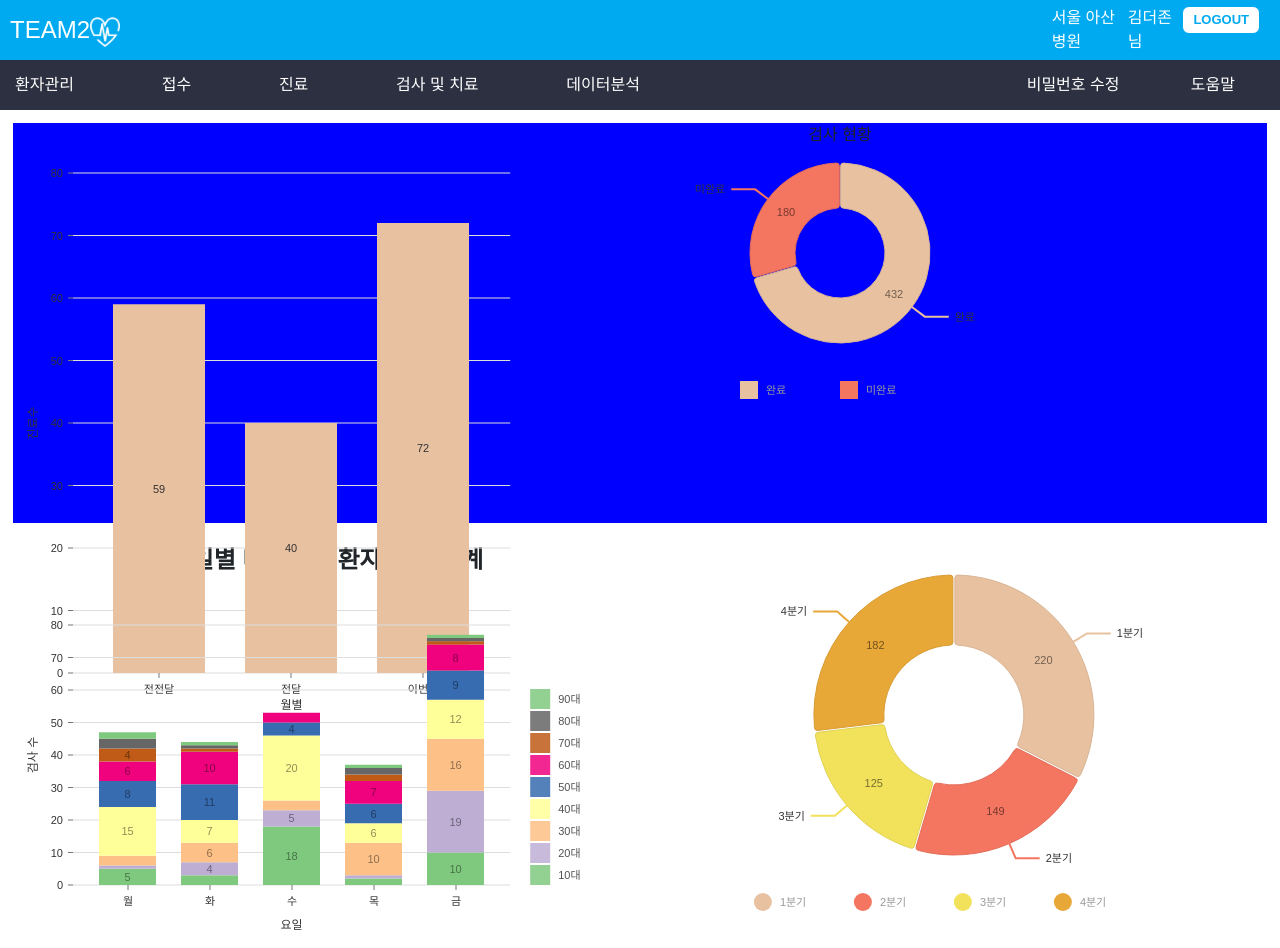
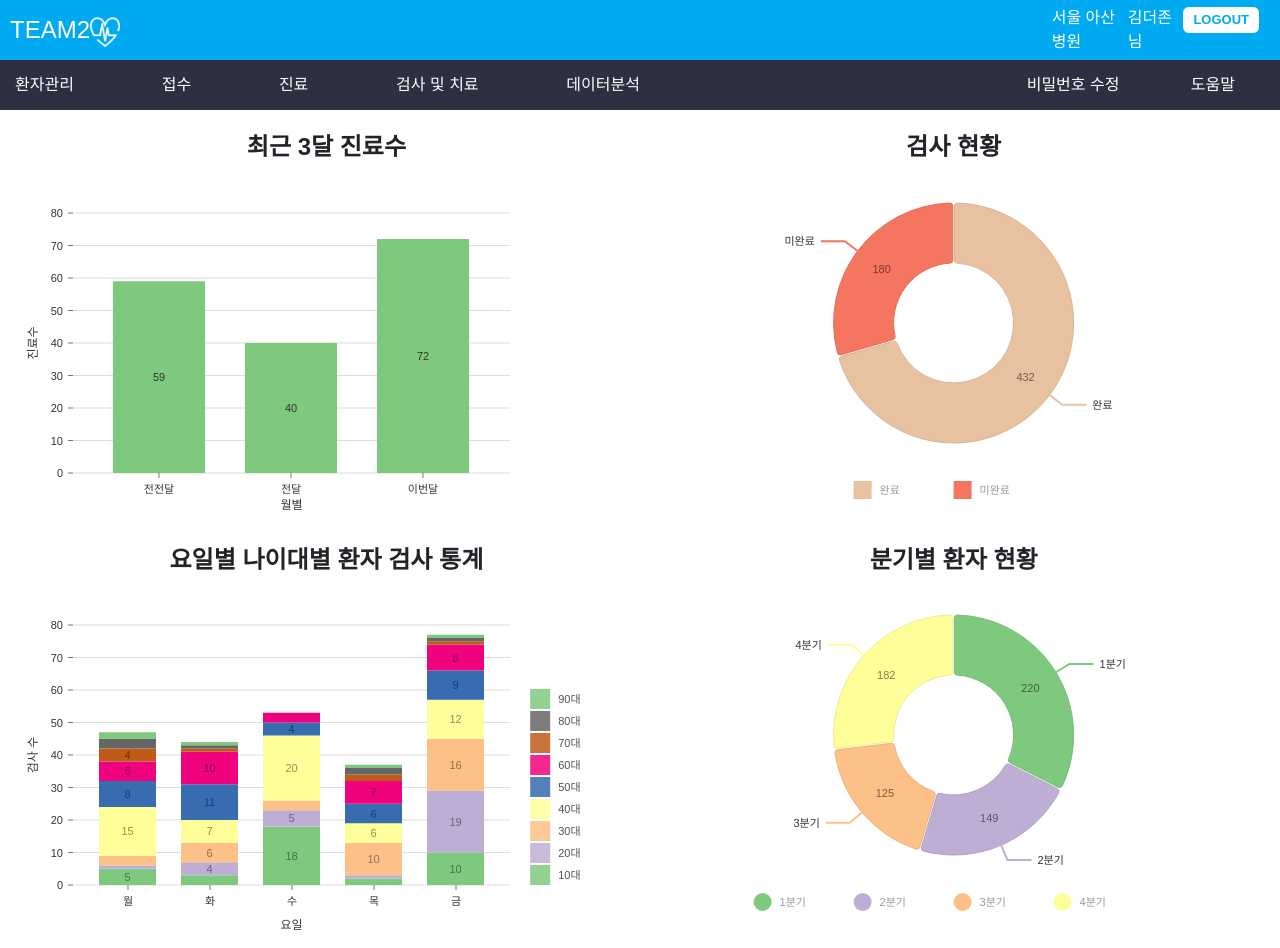
Before and after one commit to JongHyun94/Final_Team2_FrontEnd, a React (Create React App) app: page /DataAnalysis in a window 1280 px wide. Built offline with nearby package versions, Linux system fonts and the light colour scheme.

Commit message:
[update] 차트 css 맞추기

```diff
--- a/src/views/DataAnalysis/Data1.js
+++ b/src/views/DataAnalysis/Data1.js
@@ -20,17 +20,19 @@ function Data1(props) {
   ];
 
   return (
-  <div style={{height:"600px"}}>
+    <>
+      <div className="DataAnalysis_col_header" >최근 3달 진료수</div>
+      <div className="DataAnalysis_col_content" >
         <ResponsiveBar
           data={data}
-        keys={[ 'treatments' ]}
+          keys={['treatments']}
           indexBy="month"
           margin={{ top: 50, right: 130, bottom: 50, left: 60 }}
           padding={0.3}
           groupMode="grouped"
           valueScale={{ type: 'linear' }}
           indexScale={{ type: 'band', round: true }}
-        colors={{ scheme: 'nivo' }}
+          colors={{ scheme: 'accent' }}
           fill={[
             {
               match: {
@@ -38,7 +40,7 @@ function Data1(props) {
               }
             }
           ]}
-        borderColor={{ from: 'color', modifiers: [ [ 'darker', 1.6 ] ] }}
+          borderColor={{ from: 'color', modifiers: [['darker', 1.6]] }}
           axisTop={null}
           axisRight={null}
           axisBottom={{
@@ -62,6 +64,7 @@ function Data1(props) {
           motionDamping={15}
         />
       </div>
+    </>
   )
 }
 
--- a/src/views/DataAnalysis/Data2.js
+++ b/src/views/DataAnalysis/Data2.js
@@ -18,7 +18,9 @@ function Data2(props) {
   ]
 
   return (
-    <div style={{ height: 300, width: 400 }}>
+    <>
+      <div className="DataAnalysis_col_header" >검사 현황</div>
+      <div className="DataAnalysis_col_content">
         <ResponsivePie
           data={data}
           margin={{ top: 40, right: 80, bottom: 80, left: 80 }}
@@ -60,8 +62,8 @@ function Data2(props) {
             },
           ]}
         />
-      <div className="text-center">검사 현황</div>
       </div>
+    </>
   );
 }
 
--- a/src/views/DataAnalysis/Data4.js
+++ b/src/views/DataAnalysis/Data4.js
@@ -33,16 +33,10 @@ const data = [
   }
 ]
 function Data4() {
-      return(
-        <header className="App-header">
-          <div
-            style={{
-              width: "80%",
-              height: "400px",
-              color: "#000",
-              margin: "0 auto"
-            }}
-          >
+  return (
+    <>
+      <div className="DataAnalysis_col_header" >분기별 환자 현황</div>
+      <div className="DataAnalysis_col_content" >
         <ResponsivePie
           data={data}
           margin={{ top: 40, right: 80, bottom: 80, left: 80 }}
@@ -50,14 +44,15 @@ function Data4() {
           padAngle={0.7}
           cornerRadius={3}
           activeOuterRadiusOffset={8}
+          colors={{ scheme: 'accent' }}
           borderWidth={1}
-      borderColor={{ from: 'color', modifiers: [ [ 'darker', 0.2 ] ] }}
+          borderColor={{ from: 'color', modifiers: [['darker', 0.2]] }}
           arcLinkLabelsSkipAngle={10}
           arcLinkLabelsTextColor="#333333"
           arcLinkLabelsThickness={2}
           arcLinkLabelsColor={{ from: 'color' }}
           arcLabelsSkipAngle={10}
-      arcLabelsTextColor={{ from: 'color', modifiers: [ [ 'darker', 2 ] ] }}
+          arcLabelsTextColor={{ from: 'color', modifiers: [['darker', 2]] }}
           defs={[
             {
               id: 'dots',
@@ -76,56 +71,6 @@ function Data4() {
               rotation: -45,
               lineWidth: 6,
               spacing: 10
-          }
-      ]}
-      fill={[
-          {
-              match: {
-                  id: 'ruby'
-              },
-              id: 'dots'
-          },
-          {
-              match: {
-                  id: 'c'
-              },
-              id: 'dots'
-          },
-          {
-              match: {
-                  id: 'go'
-              },
-              id: 'dots'
-          },
-          {
-              match: {
-                  id: 'python'
-              },
-              id: 'dots'
-          },
-          {
-              match: {
-                  id: 'scala'
-              },
-              id: 'lines'
-          },
-          {
-              match: {
-                  id: 'lisp'
-              },
-              id: 'lines'
-          },
-          {
-              match: {
-                  id: 'firstQuarter'
-              },
-              id: 'lines'
-          },
-          {
-              match: {
-                  id: 'javascript'
-              },
-              id: 'lines'
             }
           ]}
           legends={[
@@ -158,8 +103,7 @@ function Data4() {
           motionDamping={15}
         />
       </div>
-      </header>
-
+    </>
 
   );
 }
--- a/src/views/DataAnalysis/DataAnalysis.css
+++ b/src/views/DataAnalysis/DataAnalysis.css
@@ -6,7 +6,6 @@
 .DataAnalysis_row1{
   display: flex;
   flex-direction: row;
-  background-color: blue;
   height: 400px;
 }
 .DataAnalysis_row2{
```
Lines whose indentation alone changed are shown as unchanged.
